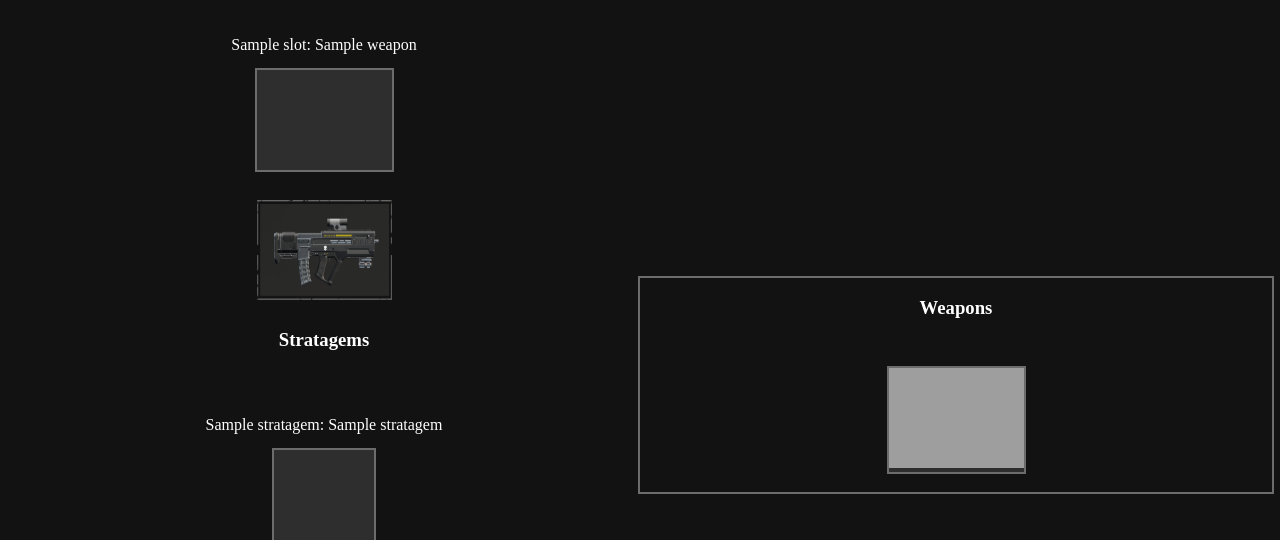
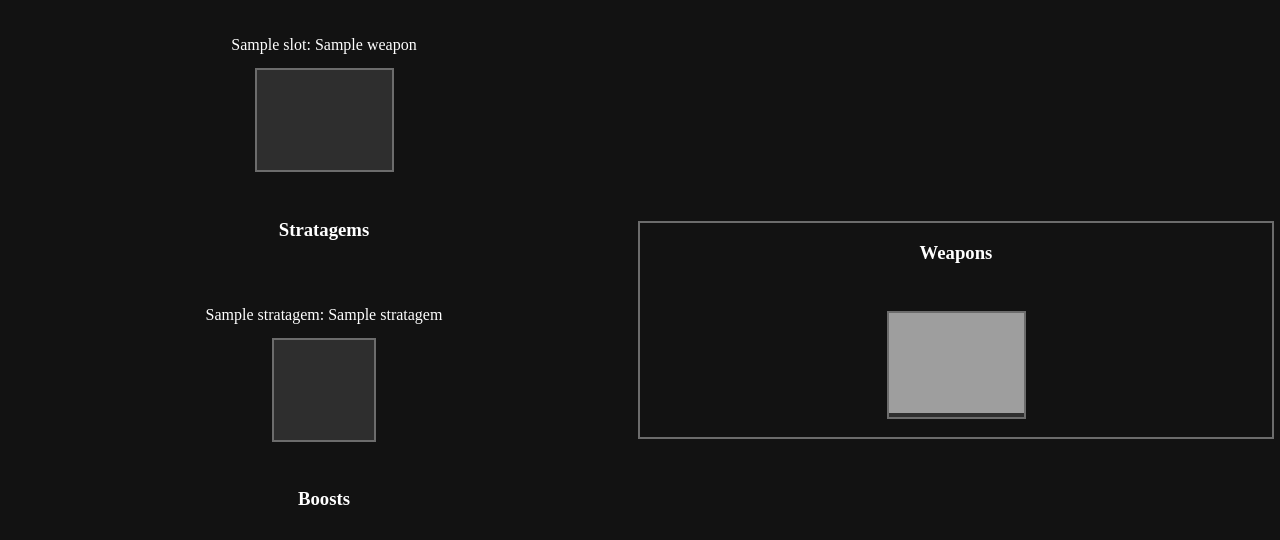
Before and after one commit to Surxe/HellDivers2-Loadouts, a Flask app: template src/builder/templates/edit_loadout.html in a window 1280 px wide. Shown: the part 149-689 px from the top of the page. Run offline with Flask 3, Linux system fonts and the light colour scheme; the template is opened without the code that fills it: most values are stand-ins (such as "Sample title", 1, 10 or a date in 2020); parts of the project's set-up code (start-up, migrations or seed data) failed here and were passed over; grey boxes are pictures that could not be loaded.

Commit message:
Remove testing image

```diff
--- a/src/builder/templates/edit_loadout.html
+++ b/src/builder/templates/edit_loadout.html
@@ -21,8 +21,6 @@
                 </div>
                 {% endfor %}
             </div>
-
-            <img src="{{ url_for('static', filename='assets/weapons/primary/assault-rifle/ar23-liberator.png') }}" width="135" height="100">
 
             <h3>Stratagems</h3>
             <div id="stratagems" class="equipment-container">
```
